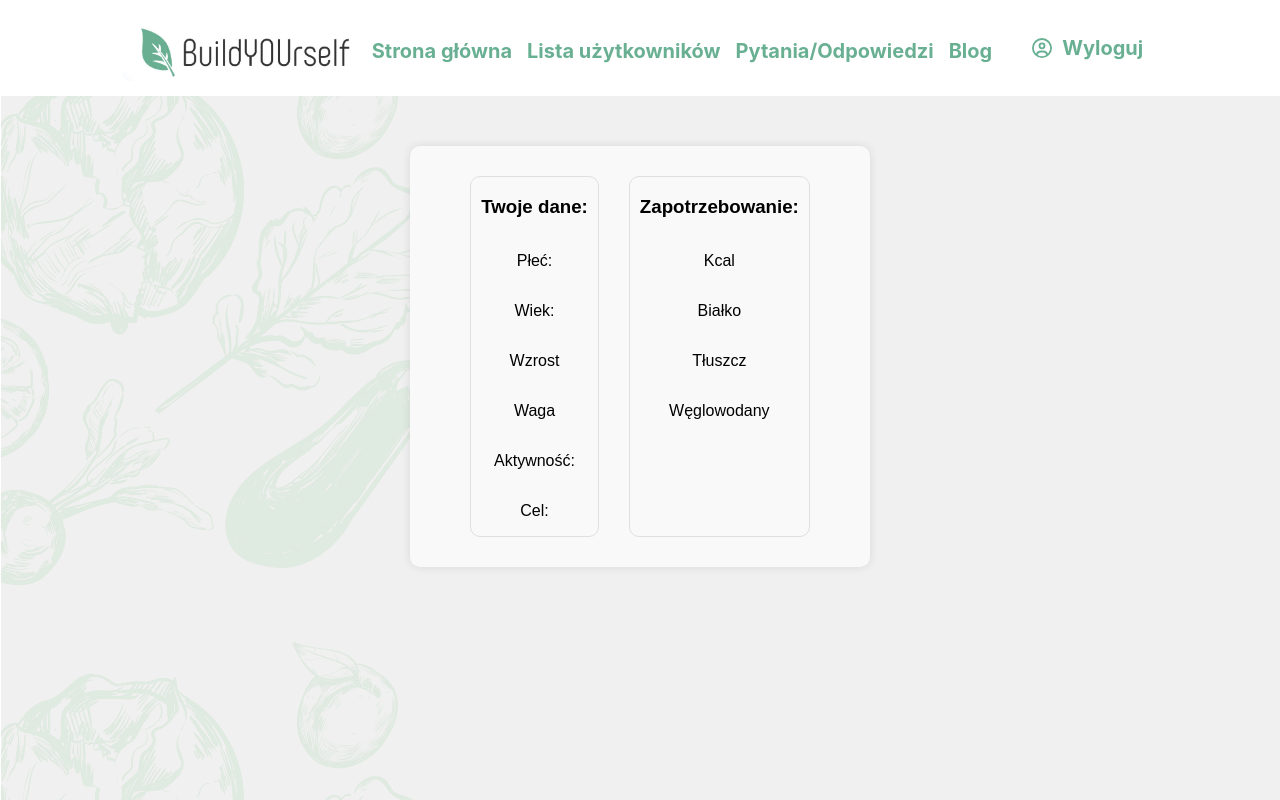
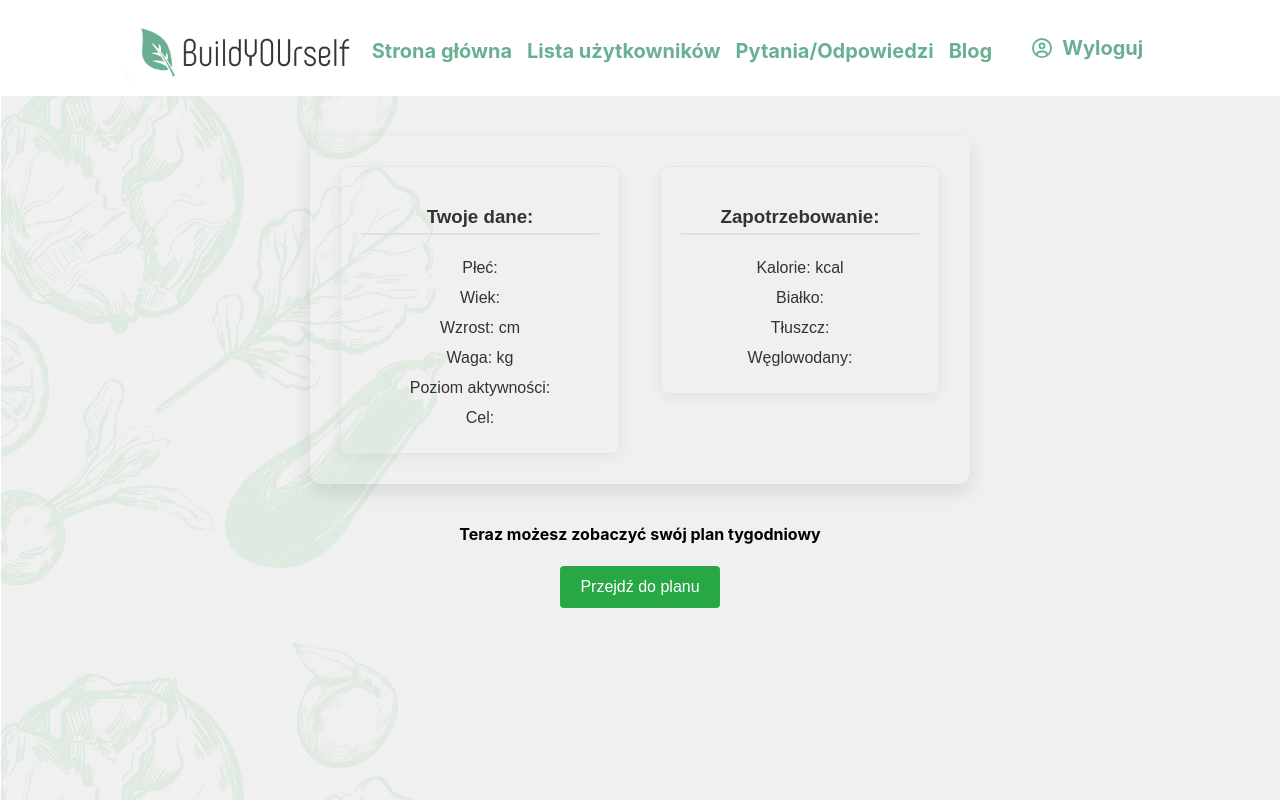
Before and after one commit to irinapukish/Build_YOUr_self, a React (Create React App) app in the folder buildyourself/: page /userinfo in a window 1280 px wide. Built offline with nearby package versions, Linux system fonts and the light colour scheme; sample sign-in values are in the browser's storage.

Commit message:
przypisanie danych użytkownika
przypisanie danych użytkownika, który wypełnił kalkulator i kliknął przycisk  " Oblicz Kalorie" a potem "Zarejestruj się"

```diff
--- a/buildyourself/src/App.css
+++ b/buildyourself/src/App.css
@@ -303,3 +303,34 @@ button:disabled {
 button:hover:not(:disabled) {
   background-color: #e63946;
 }
+
+.userInfoText {
+  font-size: 16px;
+  margin: 6px 0;
+}
+
+.userInfoContainer {
+  display: flex;
+  flex-direction: row;
+  justify-content: center;
+  align-items: flex-start;
+  gap: 40px;
+  max-width: 600px;
+  margin: 40px auto;
+  padding: 30px;
+  border-radius: 12px;
+  box-shadow: 0 8px 20px rgba(0, 0, 0, 0.1);
+  font-family: Arial, sans-serif;
+}
+
+.userInfo {
+  display: flex;
+  flex-direction: column;
+  padding: 20px;
+  border-radius: 8px;
+  border: 1px solid #e0e6ef;
+  box-shadow: 0 4px 15px rgba(0, 0, 0, 0.05);
+  width: 250px;
+  font-family: Arial, sans-serif;
+  color: #333;
+}
--- a/buildyourself/src/components/BmiCalculator.jsx
+++ b/buildyourself/src/components/BmiCalculator.jsx
@@ -48,8 +48,22 @@ function BmiCalculator() {
         adjustedCalories += 500; // Nadwyżka kaloryczna dla nabierania wagi
       }
 
-      setCalories(adjustedCalories.toFixed(2));
-      setIsSubmitted(true); // Ukryj formularz po obliczeniu
+    setCalories(adjustedCalories.toFixed(2));
+
+const userInfo = {
+  gender: gender,
+  age: age,
+  height: height,
+  weight: weight,
+  activity: activity,
+  goal: goal
+};
+const userIngoJSON = JSON.stringify(userInfo);
+localStorage.setItem("userInfo", userIngoJSON);
+
+localStorage.setItem("calories", adjustedCalories.toFixed(2));
+
+setIsSubmitted(true); // Ukryj formularz po obliczeniu
     } else {
       alert("Proszę wypełnić wszystkie pola.");
     }
@@ -191,8 +205,6 @@ const styles = {
     borderRadius: '4px',
     cursor: 'pointer',
   },
-
-
 }
 
 export default BmiCalculator;
--- a/buildyourself/src/components/UserInfo.jsx
+++ b/buildyourself/src/components/UserInfo.jsx
@@ -1,65 +1,92 @@
-import React, { useState } from 'react';
+import React from 'react';
 
 const UserInfo = () => {
-  // Stany dla każdej właściwości użytkownika
-  const [gender, setGender] = useState('');
-  const [age, setAge] = useState('');
-  const [height, setHeight] = useState('');
-  const [weight, setWeight] = useState('');
+   const userInfoString = localStorage.getItem("userInfo");
+   const calories = localStorage.getItem("calories");
+   const userInfo = JSON.parse(userInfoString);
+   const userInfoViewModel = {
+    gender: null,
+    age: userInfo.age,
+    height: userInfo.height,
+    weight: userInfo.weight,
+    activity: null,
+    goal: null
+  };
 
-  return (
+  if (userInfo.gender == "male"){
+    userInfoViewModel.gender = "Mężczyzna"
+  }
+  if (userInfo.gender == "female"){
+    userInfoViewModel.gender = "Kobieta"
+  }
+
+  if (userInfo.activity == "1"){
+    userInfoViewModel.activity = "Brak aktywności fizycznej"
+  }
+  if (userInfo.activity == "2"){
+    userInfoViewModel.activity = "Lekko aktywny"
+  }
+  if (userInfo.activity == "3"){
+    userInfoViewModel.activity = "Średnia aktywność"
+  }
+  if (userInfo.activity == "4"){
+    userInfoViewModel.activity = "Wysoka aktywność"
+  }
+  if (userInfo.activity == "5"){
+    userInfoViewModel.activity = "Bardzo wysoka aktywność"
+  }
+
+  if (userInfo.goal == "lose"){
+    userInfoViewModel.goal = "Utrata wagi"
+  }
+  if (userInfo.goal == "maintain"){
+    userInfoViewModel.goal = "Utrzymanie wagi"
+  }
+  if (userInfo.goal == "gain"){
+    userInfoViewModel.goal = "Nabieranie wagi"
+  }
+
+return (
     <>
-      <div style={styles.usercontainer}>
-        <div style={styles.info}>
-        <h3>Twoje dane:</h3>
-        <p>Płeć:</p>
-        <p>Wiek:</p>
-        <p>Wzrost</p>
-        <p>Waga</p>
-        <p>Aktywność:</p>
-        <p>Cel:</p>
+      <div className="userInfoContainer">
+      <div className="userInfo">
+        <h3 style={styles.heading}>Twoje dane:</h3>
+        <p className="userInfoText">Płeć: {userInfoViewModel.gender}</p>
+        <p className="userInfoText">Wiek: {userInfoViewModel.age}</p>
+        <p className="userInfoText">Wzrost: {userInfoViewModel.height} cm</p>
+        <p className="userInfoText">Waga: {userInfoViewModel.weight} kg</p>
+        <p className="userInfoText">Poziom aktywności: {userInfoViewModel.activity}</p>
+        <p className="userInfoText">Cel: {userInfoViewModel.goal}</p>
       </div>
 
-      <div style={styles.info}>
-          <h3>Zapotrzebowanie:</h3>
-          <p>Kcal</p>
-          <p>Białko</p>
-          <p>Tłuszcz</p>
-          <p>Węglowodany</p>
+      <div className="userInfo">
+          <h3 style={styles.heading}>Zapotrzebowanie:</h3>
+          <p className="userInfoText">Kalorie: {calories} kcal</p>
+          <p className="userInfoText">Białko:</p>
+          <p className="userInfoText">Tłuszcz:</p>
+          <p className="userInfoText">Węglowodany:</p>
         </div>
-        </div>
+      </div>
+          <h4>Teraz możesz zobaczyć swój plan tygodniowy</h4>
+          <button onClick={() => window.location.href = '/weeklymenuplan'} style={styles.button}>Przejdź do planu</button>
     </>
   );
+
 };
 
-const styles= {
+const styles = {
 
-  usercontainer: {
-    display: 'flex',
-    flexDirection: 'row',
-    justifyContent: 'center',
-    gap: '30px',
-    width: '400px',
-    margin: '50px auto',
-    padding: '30px',
-    backgroundColor: '#f9f9f9',
-    borderRadius: '10px',
-    boxShadow: '0 0 10px rgba(0, 0, 0, 0.1)',
-    fontFamily: 'Arial, sans-serif',
+  heading: {
+    borderBottom: '2px solid #e0e0e0',
+    paddingBottom: '5px',
   },
 
-  info:{
-    display: 'flex',
-    flexDirection: 'column',
-    padding: '0px 10px',
-    border: '1px solid rgb(224, 224, 224)',
-    borderRadius: '10px',
-    backgroundColor: 'rgb(249, 249, 249)',
-    fontFamily: 'Arial, sans-serif',
-    textDecoration: 'none',
-    color: 'black',
-
-  }
-}
+  button: {
+    backgroundColor: '#28a745',
+    color: 'white',
+    padding: '12px 20px',
+    fontSize: '16px',
+  },
+};
 
 export default UserInfo;
```
